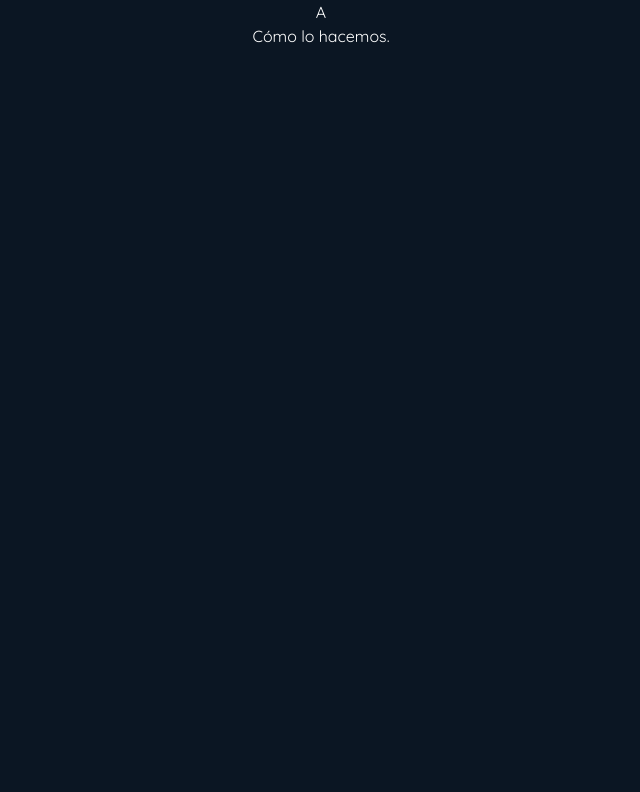
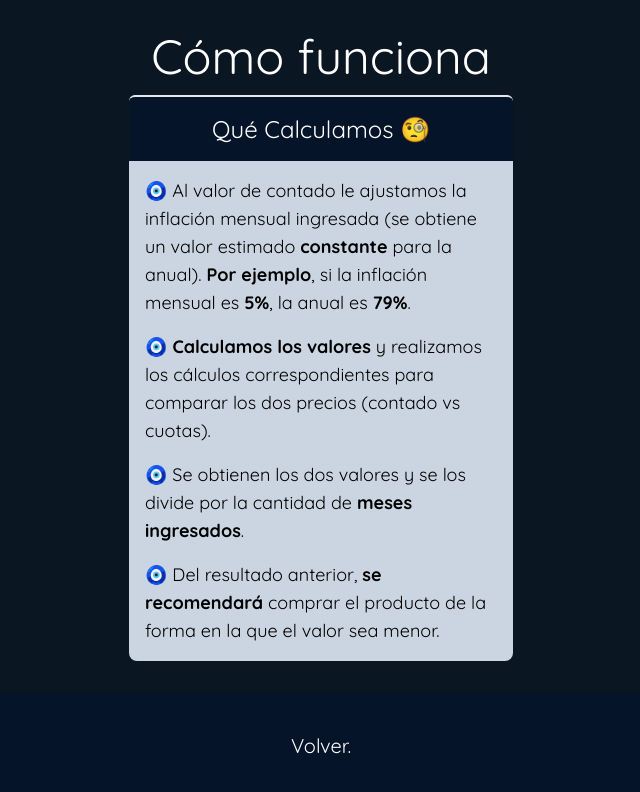
Before and after one commit to JulianP14/inflation-app, a Next.js app: page /funcionamiento in a window 1280 px wide. Shown: the top 792 px of the page, without its empty margins (319-959 px from the left). Built offline with nearby package versions, Linux system fonts and the light colour scheme.

Commit message:
Resuelto un navbar navegable y el sitio en general. Detalles finales a confirmar

```diff
--- a/Components/Footer.jsx
+++ b/Components/Footer.jsx
@@ -1,38 +1,21 @@
-'use client'
+
 
 import Link from "next/link"
-import { useState } from "react";
+
 const Footer = () => {
 
-    const [isHowActive, setIsHowActive] = useState(true);
 
-    const showHow = (e) => {
-        e.preventDefault();
-        if (!isHowActive) {
-            return setIsHowActive(!isHowActive);
-        } else {
-            return setIsHowActive(!isHowActive)
-        }
-    }
 
     return (
-        <div
-            className=' w-full py-5 px-4 flex flex-col items-center justify-center rounded-t-3xl bg-[#051429]'
-        >
-            {isHowActive ? (
-                <Link
-                    href={'/funcionamiento'}
-                    className='my-5 flex flex-col justify-center'
-                    onClick={showHow}
-                >
-                    <p className="text-xl">Cómo lo hacemos.</p>
-                </Link>
-            ) : (
-                <Link href={'/'} className='my-5 flex flex-col justify-center'>
-                    <p className="text-xl">Volver.</p>
-                </Link>
-            )}
-
+        <div className=' w-full py-5 px-4 flex flex-col items-center justify-center rounded-t-3xl bg-[#051429]'>
+            <Link
+                href={'/funcionamiento'}
+                className='my-5 flex flex-col justify-center'
+            >
+                <p className="text-xl hover:scale-105 duration-300 hover:text-cyan-400">
+                    Cómo lo hacemos.
+                </p>
+            </Link>
         </div>
     )
 }
--- a/Components/InputInflation.jsx
+++ b/Components/InputInflation.jsx
@@ -5,7 +5,7 @@ const InputInflation = ({ onChange }) => {
         <div className='flex flex-col my-2'>
             <label className='flex flex-col my-2'>
                 <div className='flex flex-row'>
-                    <span className=''>Inflacion estimada mensual</span>
+                    <span className='mr-2'>Inflacion estimada mensual</span>
                     <span>💸</span>
                 </div>
                 <input
--- a/app/funcionamiento/page.jsx
+++ b/app/funcionamiento/page.jsx
@@ -1,11 +1,41 @@
-import Footer from '@/Components/Footer'
-import React from 'react'
+
+import Link from "next/link";
 
 const HowWeDoIt = () => {
+
+
     return (
-        <div className="bg-[#0b1623] h-screen flex flex-col items-center justify-start text-white w-screen">
-            <h1>A</h1>
-            <Footer />
+        <div className="bg-[#0b1623] h-screen flex flex-col items-center justify-start text-white w-screen ">
+            <div className="h-full my-6 flex flex-col justify-around">
+                <h1 className="text-5xl text-center">Cómo funciona</h1>
+                <div className=" flex flex-col justify-center ">
+                    <div className=" bg-slate-300 rounded-lg h-full max-w-sm">
+                        <div className="bg-[#051429] py-4 rounded-t-md  flex flex-row justify-center border-t-2">
+                            <h2 className="text-2xl">Qué Calculamos 🧐</h2>
+                        </div>
+                        <div className="flex flex-col py-2 px-4 text-black">
+                            <p className="text-lg my-2"> 🧿 Al valor de contado le ajustamos la inflación mensual ingresada (se obtiene un valor estimado <strong>constante</strong> para la anual). <strong>Por ejemplo</strong>, si la inflación mensual es <strong>5%</strong>, la anual es <strong>79%</strong>.</p>
+                            <p className="text-lg my-2"> 🧿 <strong>Calculamos los valores</strong> y realizamos los cálculos correspondientes para comparar los dos precios (contado vs cuotas).</p>
+                            <p className="text-lg my-2"> 🧿 Se obtienen los dos valores y se los divide por la cantidad de <strong>meses ingresados</strong>.</p>
+                            <p className="text-lg my-2"> 🧿 Del resultado anterior, <strong>se recomendará</strong> comprar el producto de la forma en la que el valor sea menor.</p>
+
+                        </div>
+                    </div>
+                </div>
+            </div>
+
+
+            <div className='w-full py-5 px-4 flex flex-col items-center justify-center rounded-t-3xl bg-[#051429]'>
+                <Link
+                    href={'/'}
+                    className='my-5 flex flex-col justify-center hover:scale-105 duration-300 hover:text-cyan-400'
+                >
+                    <p className="text-xl ">
+                        Volver.
+                    </p>
+                </Link>
+            </div>
+
         </div>
     )
 }
```
